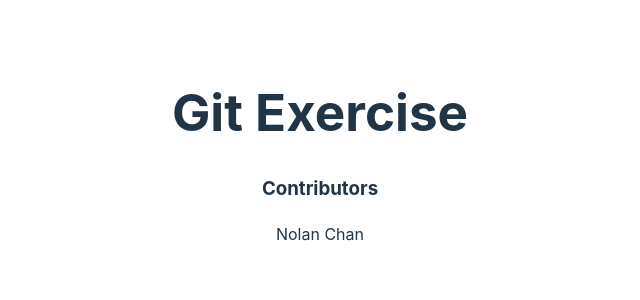
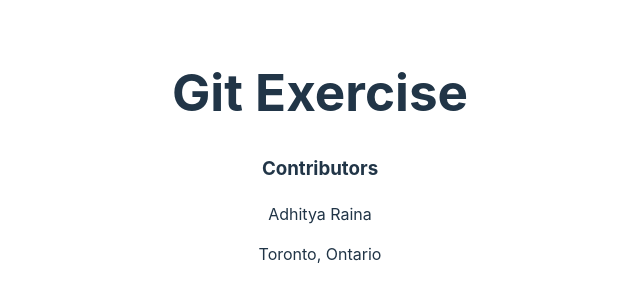
Before and after one commit to NolanChan1/GitExercise, a React (Vite) app: page / in a window 1280 px wide. Shown: the part 244-544 px from the top of the page, without its empty margins (320-960 px from the left). Built offline with nearby package versions, Linux system fonts and the light colour scheme.

Commit message:
App.jsx updated

```diff
--- a/src/App.jsx
+++ b/src/App.jsx
@@ -5,7 +5,8 @@ function App() {
     <div>
       <h1>Git Exercise</h1>
       <h3>Contributors</h3>
-      <p>Nolan Chan</p>
+      <p>Adhitya Raina</p>
+      <p>Toronto, Ontario</p>
     </div>
   );
 }
```
